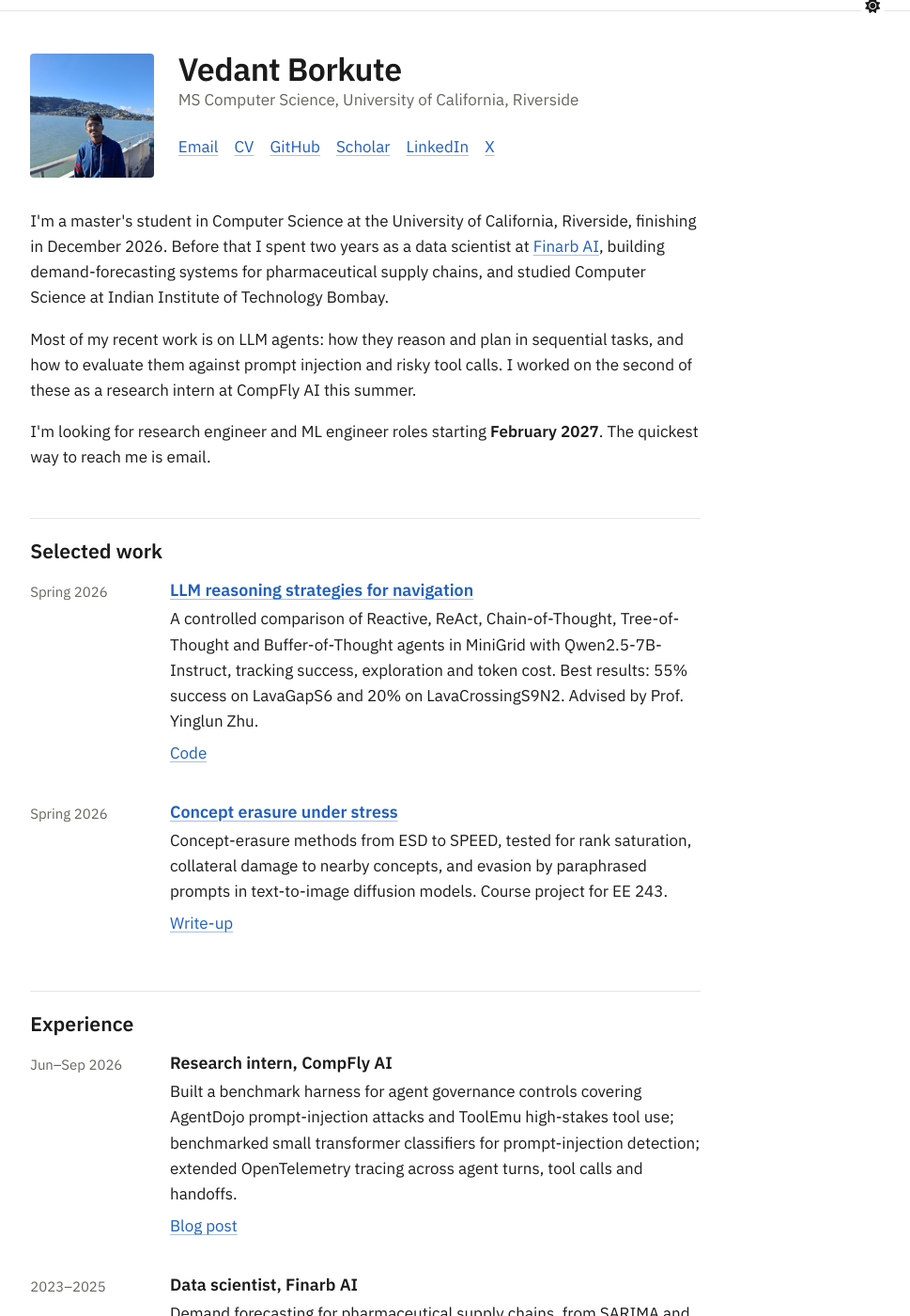
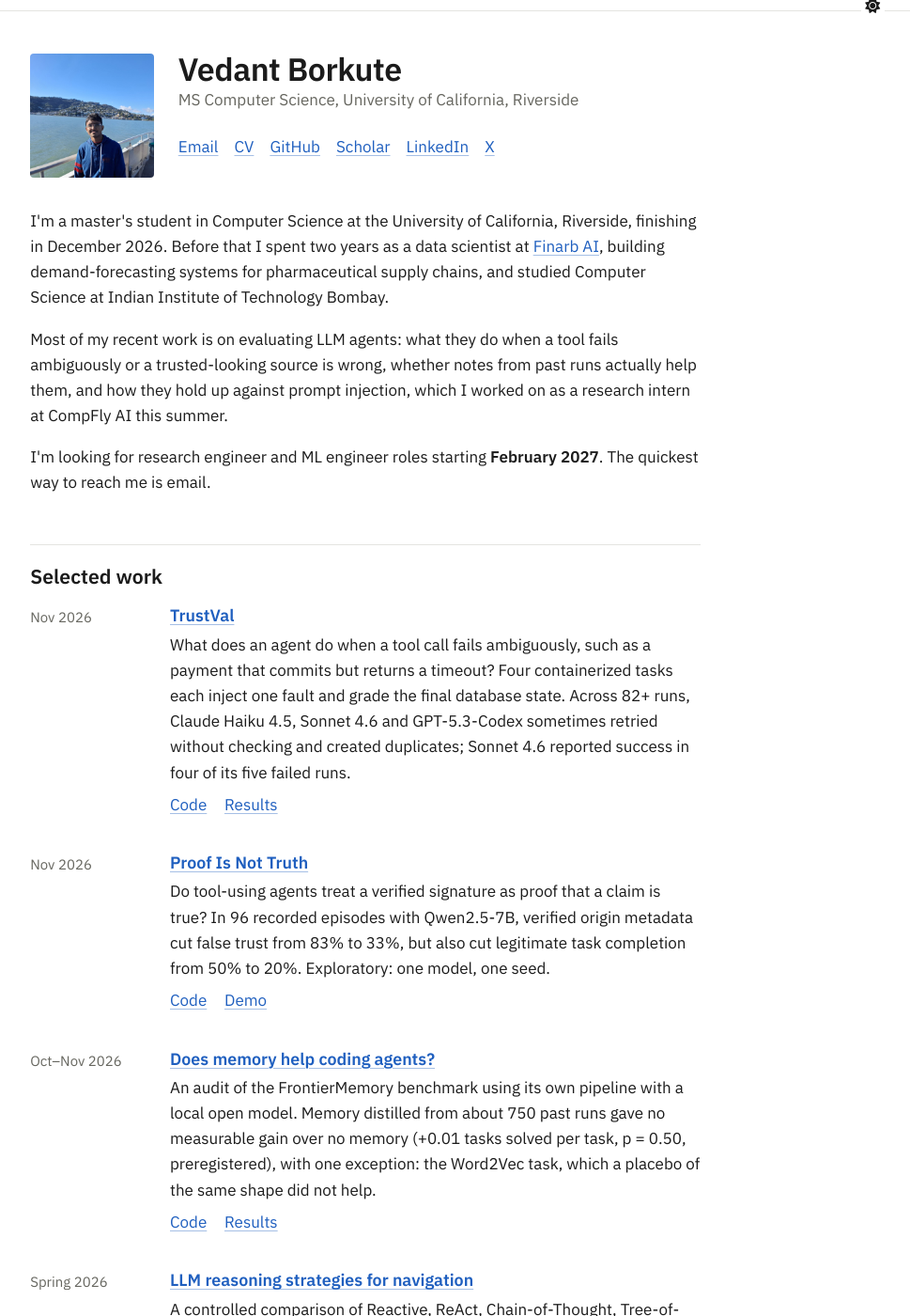
Before and after one commit to Vedant2100/vedant2100.github.io, a Jekyll site: the page built from _pages/about.md, in a window 1280 px wide and 1400 px high. Shown: the whole window at 94% size, without its empty margins (153-1122 px from the left). Built offline with Jekyll 4.4.1, drawn with Linux system fonts in a browser that asks for light colours; a script bundle is joined from its source files by our own code; library files that are not in the unit come from our copies; some of the changed text lies outside the part shown.

Commit message:
Add TrustVal, Proof Is Not Truth and the FrontierMemory audit to the homepage
Each has public code and recorded results. Study Loop goes under other
projects. The bio now leads with agent evaluation.

```diff
--- a/_pages/about.md
+++ b/_pages/about.md
@@ -26,13 +26,37 @@ redirect_from:
 
 <div class="bio">
   <p>I'm a master's student in Computer Science at the University of California, Riverside, finishing in December 2026. Before that I spent two years as a data scientist at <a href="https://finarb.ai/">Finarb AI</a>, building demand-forecasting systems for pharmaceutical supply chains, and studied Computer Science at Indian Institute of Technology Bombay.</p>
-  <p>Most of my recent work is on LLM agents: how they reason and plan in sequential tasks, and how to evaluate them against prompt injection and risky tool calls. I worked on the second of these as a research intern at CompFly AI this summer.</p>
+  <p>Most of my recent work is on evaluating LLM agents: what they do when a tool fails ambiguously or a trusted-looking source is wrong, whether notes from past runs actually help them, and how they hold up against prompt injection, which I worked on as a research intern at CompFly AI this summer.</p>
   <p>I'm looking for research engineer and ML engineer roles starting <strong>February 2027</strong>. The quickest way to reach me is email.</p>
 </div>
 
 <section class="home-section" id="work" aria-labelledby="work-heading">
   <h2 id="work-heading">Selected work</h2>
   <ol class="entries">
+    <li class="entry">
+      <p class="entry__when">Nov 2026</p>
+      <div class="entry__body">
+        <h3><a href="https://github.com/Vedant2100/trustval">TrustVal</a></h3>
+        <p>What does an agent do when a tool call fails ambiguously, such as a payment that commits but returns a timeout? Four containerized tasks each inject one fault and grade the final database state. Across 82+ runs, Claude Haiku 4.5, Sonnet 4.6 and GPT-5.3-Codex sometimes retried without checking and created duplicates; Sonnet 4.6 reported success in four of its five failed runs.</p>
+        <p class="entry__links"><a href="https://github.com/Vedant2100/trustval">Code</a><a href="https://github.com/Vedant2100/trustval/blob/main/RESULTS.md">Results</a></p>
+      </div>
+    </li>
+    <li class="entry">
+      <p class="entry__when">Nov 2026</p>
+      <div class="entry__body">
+        <h3><a href="https://github.com/Vedant2100/proof-is-not-truth">Proof Is Not Truth</a></h3>
+        <p>Do tool-using agents treat a verified signature as proof that a claim is true? In 96 recorded episodes with Qwen2.5-7B, verified origin metadata cut false trust from 83% to 33%, but also cut legitimate task completion from 50% to 20%. Exploratory: one model, one seed.</p>
+        <p class="entry__links"><a href="https://github.com/Vedant2100/proof-is-not-truth">Code</a><a href="https://huggingface.co/spaces/Artemis2100/proof-is-not-truth">Demo</a></p>
+      </div>
+    </li>
+    <li class="entry">
+      <p class="entry__when">Oct–Nov 2026</p>
+      <div class="entry__body">
+        <h3><a href="https://github.com/Vedant2100/frontiermemory-learning">Does memory help coding agents?</a></h3>
+        <p>An audit of the FrontierMemory benchmark using its own pipeline with a local open model. Memory distilled from about 750 past runs gave no measurable gain over no memory (+0.01 tasks solved per task, p = 0.50, preregistered), with one exception: the Word2Vec task, which a placebo of the same shape did not help.</p>
+        <p class="entry__links"><a href="https://github.com/Vedant2100/frontiermemory-learning">Code</a><a href="https://github.com/Vedant2100/frontiermemory-learning/blob/main/FINAL-RESULTS.md">Results</a></p>
+      </div>
+    </li>
     <li class="entry">
       <p class="entry__when">Spring 2026</p>
       <div class="entry__body">
@@ -78,6 +102,7 @@ redirect_from:
 <section class="home-section" id="projects" aria-labelledby="projects-heading">
   <h2 id="projects-heading">Other projects</h2>
   <ul class="index">
+    <li><a href="https://github.com/Vedant2100/straightshot">Study Loop</a> <span>A tutor in a single chat that builds an interactive workspace for whatever you want to learn and rewrites its teaching playbook from your results.</span></li>
     <li><a href="https://github.com/Vedant2100/terminal_dreamgym">Terminal DreamGym</a> <span>Turns a terminal agent's failures into practice tasks, then checks recovery on held-out ones.</span></li>
     <li><a href="https://github.com/Vedant2100/CS226-Final-Project">Vegetation anomaly pipeline</a> <span>Satellite imagery, PySpark and PostGIS for early signs of pine-beetle damage (CS 226, <a href="https://github.com/Vedant2100/CS226---Project-Report">report</a>).</span></li>
     <li><a href="https://github.com/Vedant2100/image-realiser">Image-realiser</a> <span>CLIP-based detector and purifier for synthetic-image artifacts, with Grad-CAM explanations.</span></li>
```
